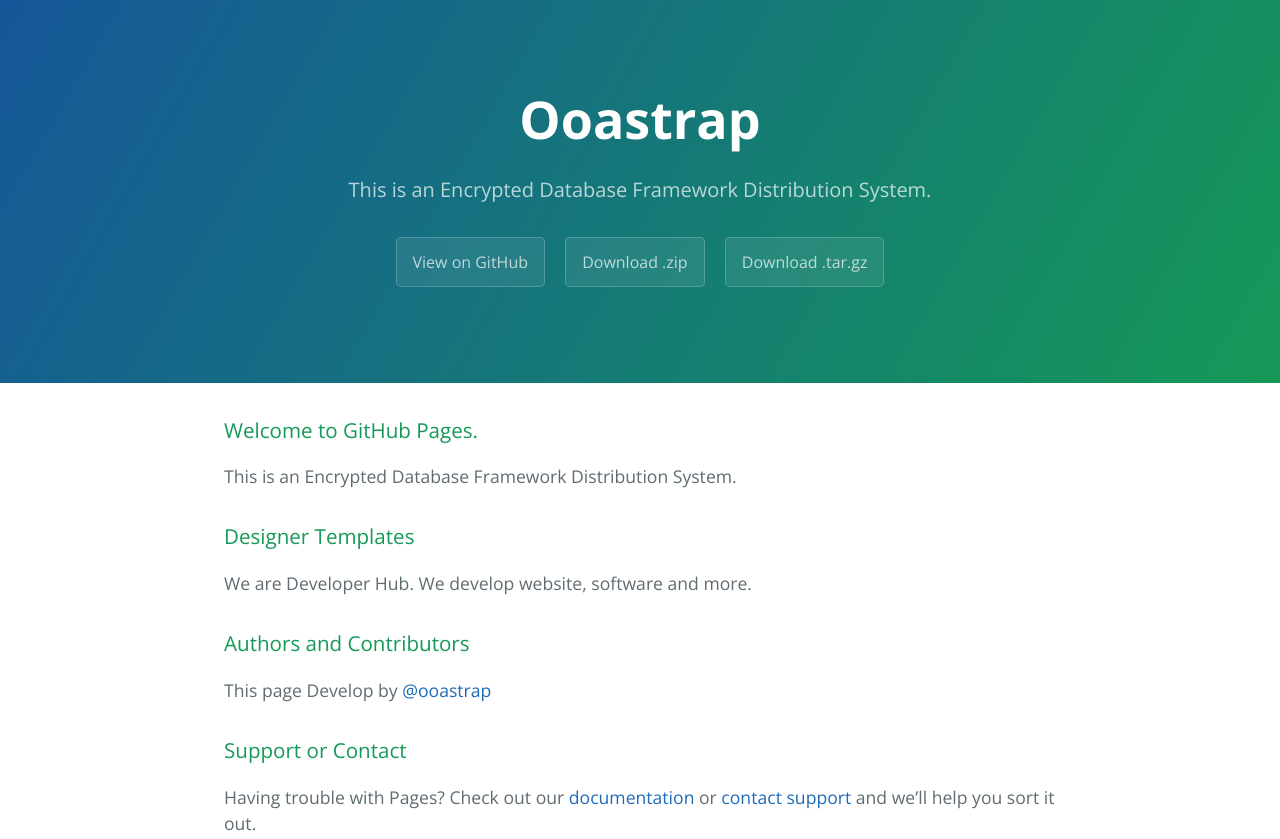
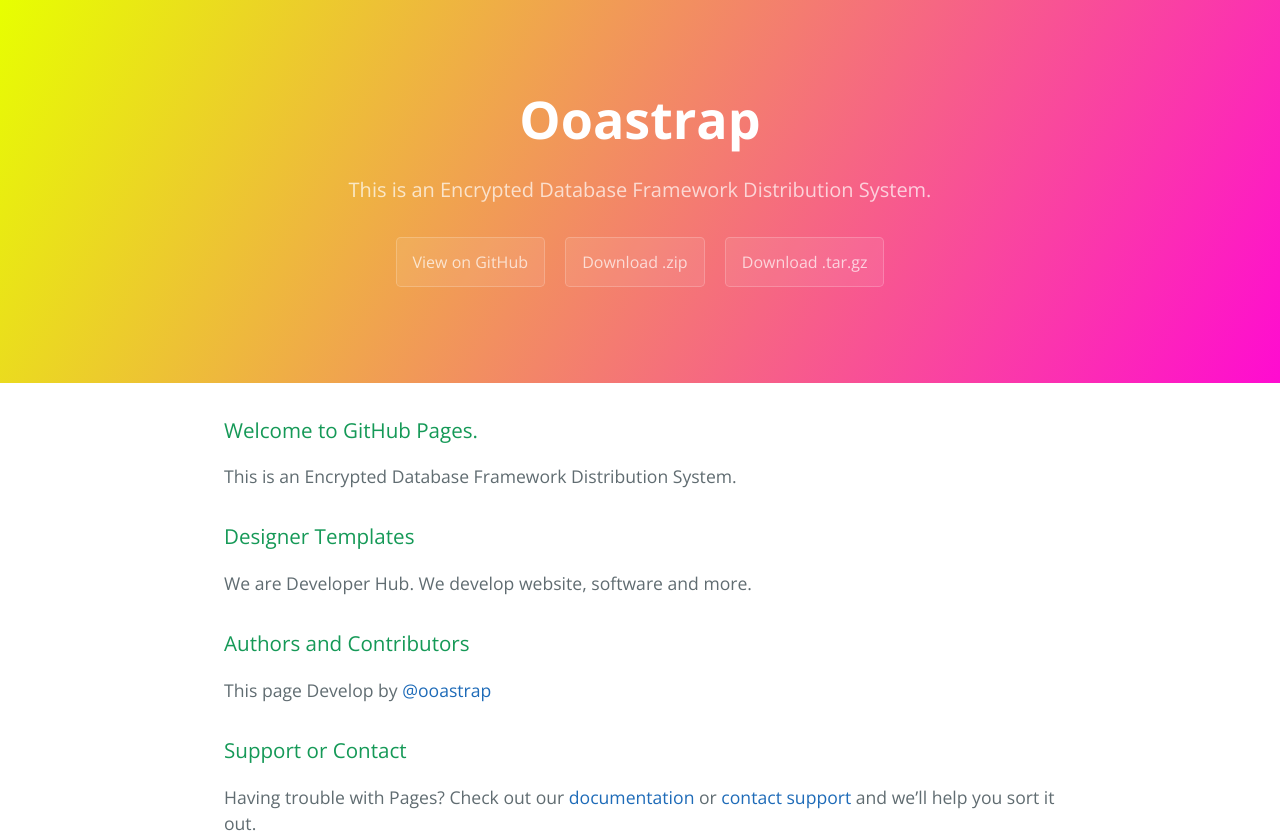
Before and after one commit to ooastrap/ooastrap, a plain HTML site: page index.html in a window 1280 px wide. Shown: the top 839 px of the page. Drawn offline with nearby package versions, Linux system fonts and the light colour scheme.

Commit message:
Color change

```diff
--- a/stylesheets/stylesheet.css
+++ b/stylesheets/stylesheet.css
@@ -57,7 +57,7 @@ a {
   color: #fff;
   text-align: center;
   background-color: #159957;
-  background-image: linear-gradient(120deg, #155799, #159957); }
+  background-image: linear-gradient(120deg, #E7FF00, #FF0BD1); }
 
 @media screen and (min-width: 64em) {
   .page-header {
```
